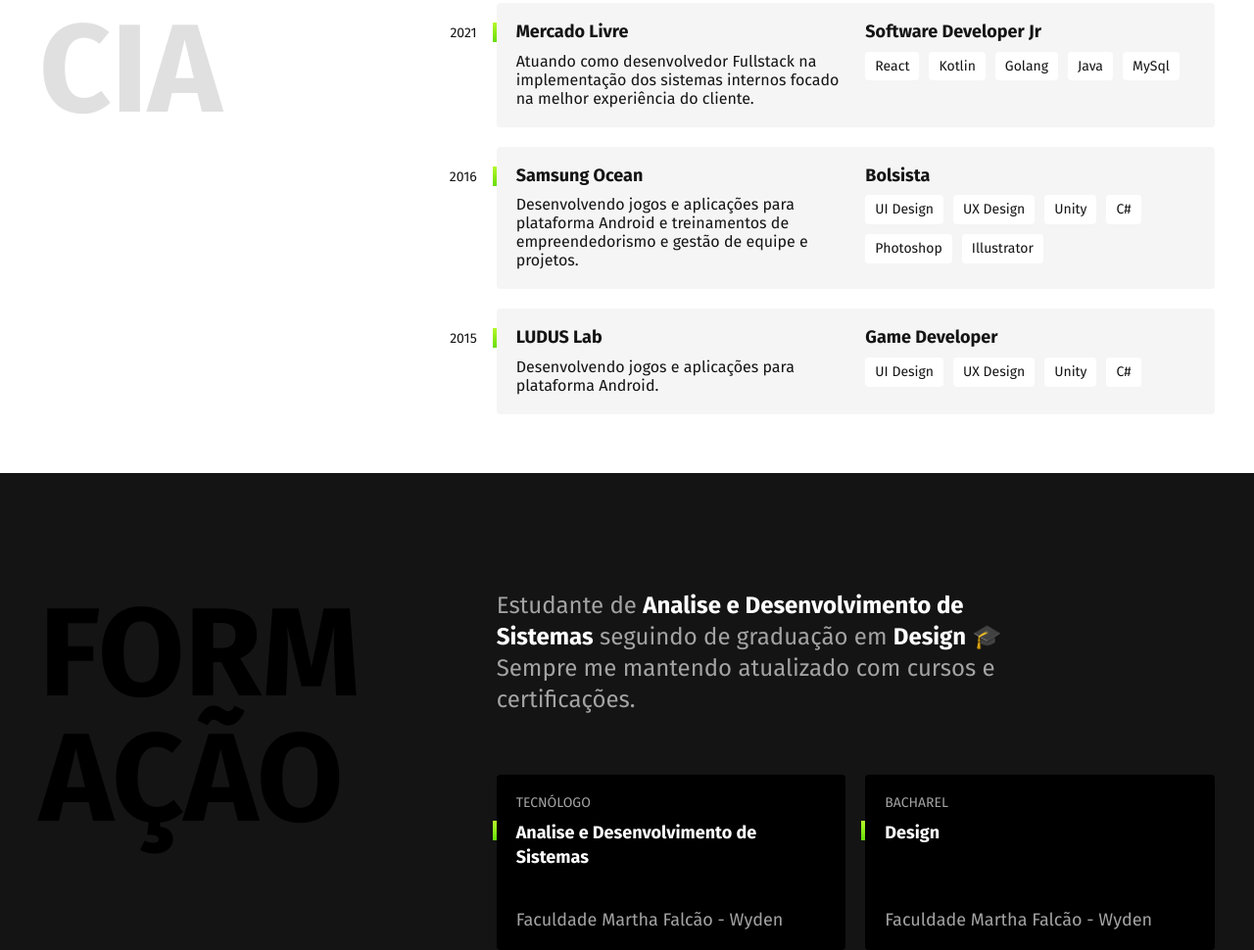
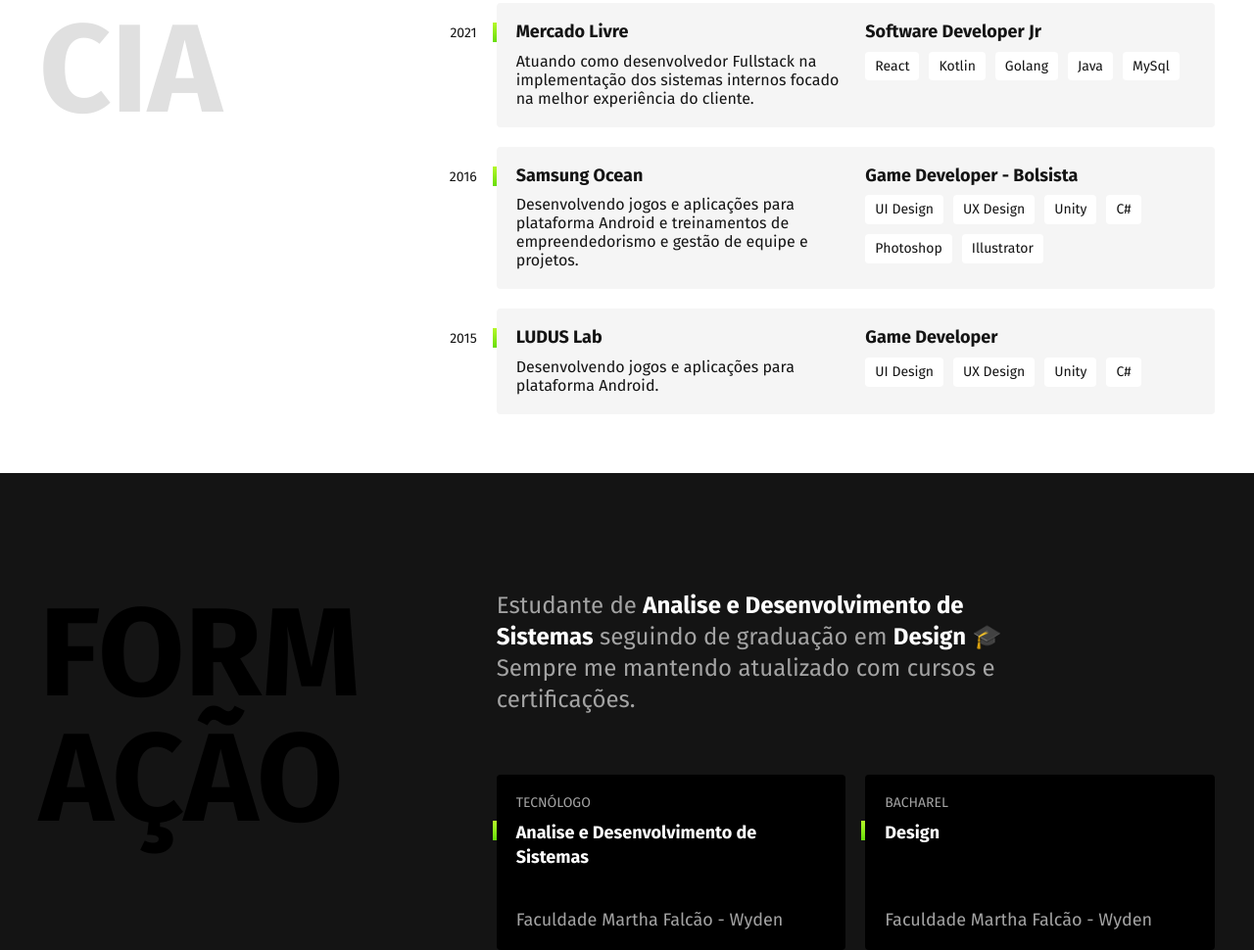
Before and after one commit to thiagoboneth/bonethContato, a plain HTML site: page index.html in a window 1280 px wide. Shown: the part 872-1842 px from the top of the page at 98% size. Drawn offline with Linux system fonts and the light colour scheme.

Commit message:
Atualização de curriculo

```diff
--- a/index.html
+++ b/index.html
@@ -51,7 +51,7 @@
             <div class="empresa">
                 <span class="empresa-ano">2016</span>
                 <h3 class="empresa-titulo">Samsung Ocean</h3>
-                <span class="empresa-titulo">Bolsista</span>
+                <span class="empresa-titulo">Game Developer - Bolsista</span>
                 <p>Desenvolvendo jogos e aplicações para plataforma Android e treinamentos de empreendedorismo e gestão
                     de equipe e projetos.</p>
                 <ul class="empresa-habilidades">
```
